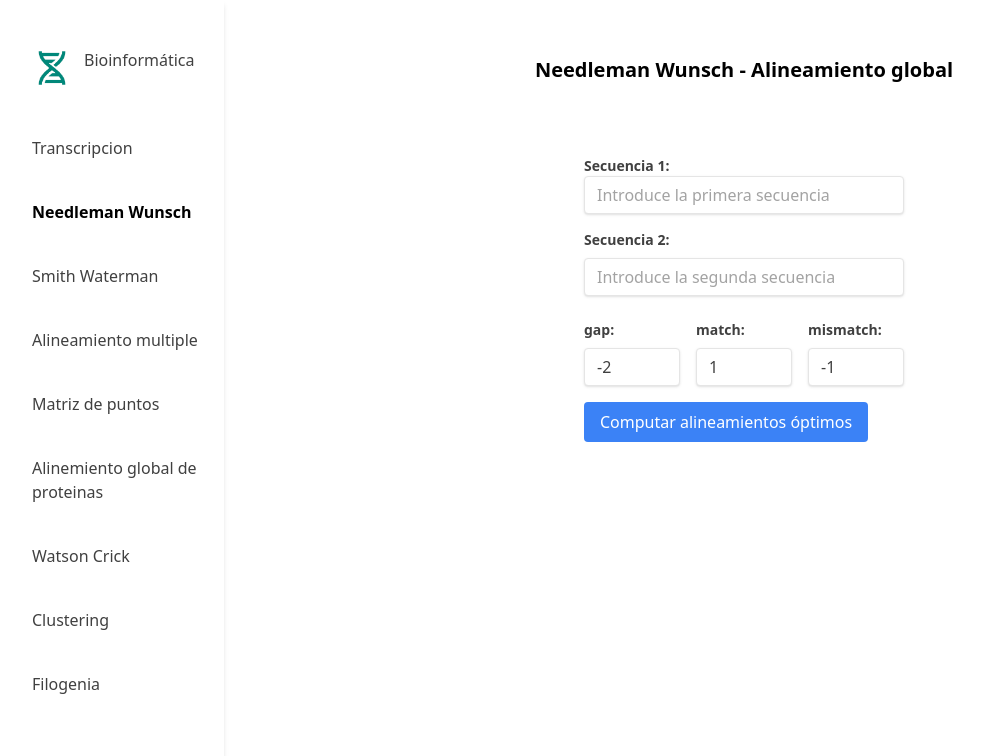
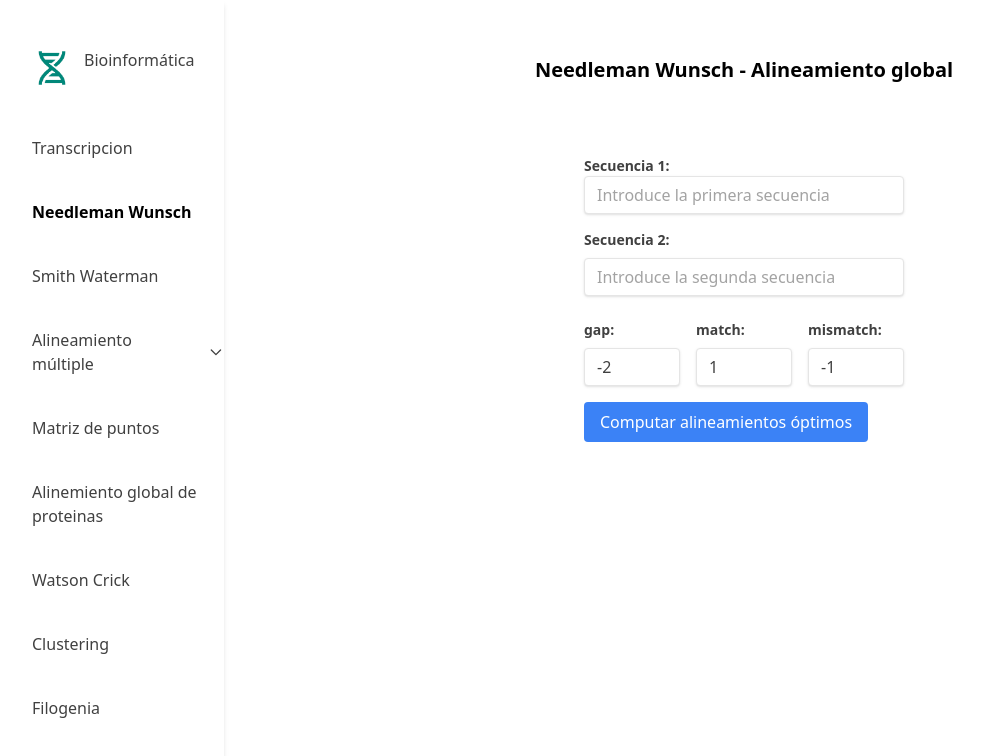
Before and after one commit to fevilla/bioinformatics-viewer, a Nuxt app: page /needleman in a window 1280 px wide. Shown: the top 756 px of the page, without its empty margins (16-999 px from the left). Built offline with nearby package versions, Linux system fonts and the light colour scheme.

Commit message:
add style

```diff
--- a/components/sidebar.vue
+++ b/components/sidebar.vue
@@ -24,9 +24,19 @@
             </nuxt-link>
             <nuxt-link to="/starAlignment"
                 class="pr-0 pl-12 py-5 flex items-center gap-3 sidebar-link text-gray-700 hover:text-black font-book hover:font-bold"
-                active-class="active">
-                <div>Alineamiento multiple</div>
+                active-class="active" @click.prevent="toggleDropdown">
+                <div>Alineamiento múltiple</div>
+                <svg :class="{ 'transform rotate-180': dropdownOpen }" class="h-4 w-4"
+                    xmlns="http://www.w3.org/2000/svg" fill="none" viewBox="0 0 24 24" stroke="currentColor">
+                    <path stroke-linecap="round" stroke-linejoin="round" stroke-width="2" d="M19 9l-7 7-7-7" />
+                </svg>
             </nuxt-link>
+            <div v-show="dropdownOpen" class="pl-20 bg-gray-100">
+                <nuxt-link to="/starAlignment" class="block py-2 text-gray-700 hover:bg-gray-200">Alineamiento
+                    Estrella</nuxt-link>
+                <nuxt-link to="/filogenetic" class="block py-2 text-gray-700 hover:bg-gray-200">Neighbor
+                    Joining</nuxt-link>
+            </div>
             <nuxt-link to="/pointMatrix"
                 class="pr-0 pl-12 py-5 flex items-center gap-3 sidebar-link text-gray-700 hover:text-black font-book hover:font-bold"
                 active-class="active">
@@ -56,7 +66,13 @@
     </div>
 </template>
 
-<script setup lang="ts"></script>
+<script setup lang="ts">
+
+const dropdownOpen = ref(false)
+const toggleDropdown = () => {
+    dropdownOpen.value = !dropdownOpen.value;
+}
+</script>
 
 <style scoped>
 .sidebar-link.active {
```
